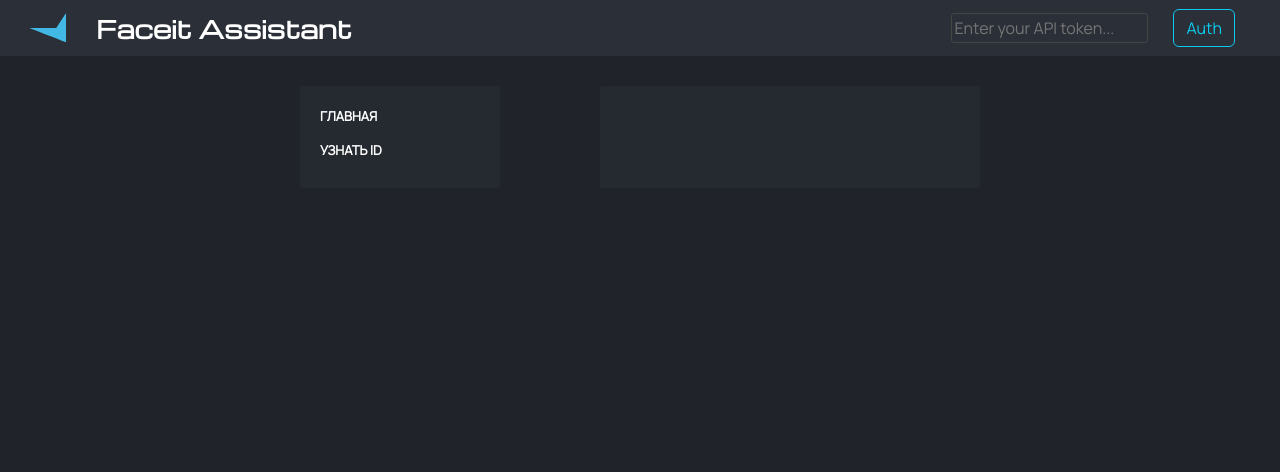
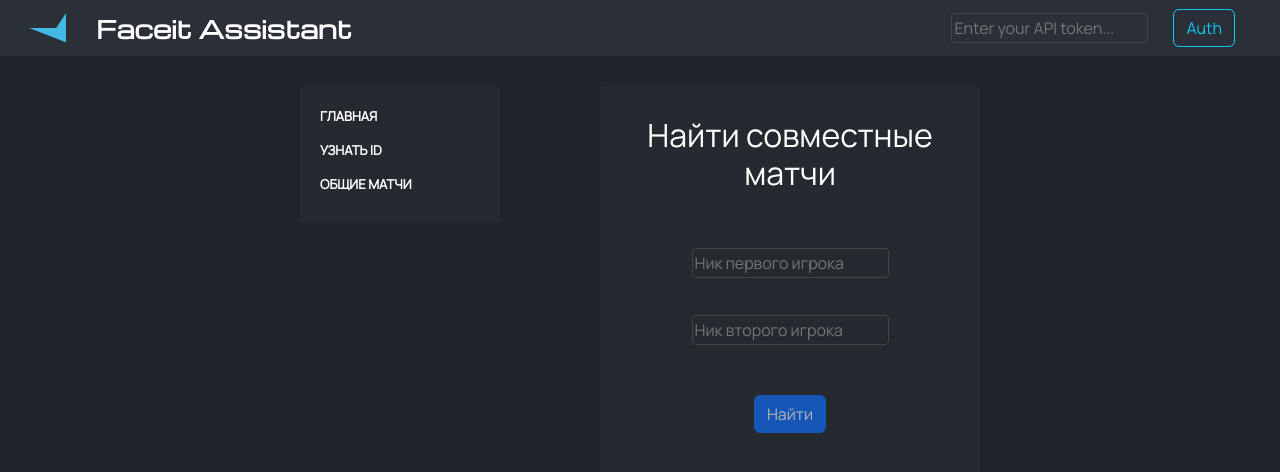
Before and after one commit to lemarz/faceit-assistant-app, a React (Create React App) app: page /#/common-matches in a window 1280 px wide. Shown: the top 472 px of the page. Built offline with nearby package versions, Linux system fonts and the light colour scheme.

Commit message:
feat: functionality for search common matches added

```diff
--- a/src/blocks/app.css
+++ b/src/blocks/app.css
@@ -2,7 +2,7 @@
   font-family: 'Manrope', sans-serif;
   color: white;
   background-color: #20242a;
-  height: 100vh;
+  min-height: 100vh;
 }
 
 a:hover {
--- a/src/blocks/form.css
+++ b/src/blocks/form.css
@@ -13,7 +13,7 @@
 .form__input-area {
   display: flex;
   flex-direction: column;
-  margin: 20px;
+  margin: 20px 0 0;
 }
 
 .form__input {
@@ -24,27 +24,17 @@
   outline: 0;
   outline-offset: 0;
   padding: 2px;
-  margin-bottom: 15px;
+  margin-bottom: 10px;
 }
 
 .form__button-submit {
-  margin: 20px;
+  margin: 13px;
 }
 
 .form__input-error {
+  min-height: 20px;
   color: crimson;
   font-size: 15px;
   line-height: 15px;
+  margin-bottom: 7px;
 }
-
-.getid__result {
-  margin: 20px;
-  text-align: center;
-}
-
-.getid__result-title {
-  margin-bottom: 10px;
-}
-
-.getid__result-id {
-}
--- /dev/null
+++ b/src/blocks/result.css
@@ -0,0 +1,33 @@
+.result {
+  margin: 20px;
+  text-align: center;
+}
+
+.result__title {
+  margin-bottom: 10px;
+  text-align: center;
+}
+
+.result__id-field {
+  text-align: center;
+}
+
+.result__cards {
+  margin: 50px 0;
+  display: flex;
+  flex-wrap: wrap;
+  gap: 10px;
+  justify-content: center;
+}
+
+.result__card {
+  text-align: center;
+}
+
+.result__card-title {
+}
+
+.result__button-matchroom {
+  color: #ff5722;
+  border-color: #ff5722;
+}
--- /dev/null
+++ b/src/components/CommonMatches.js
@@ -0,0 +1,199 @@
+import React, { useState, useRef } from 'react'
+import { Button, Card } from 'react-bootstrap'
+import api from '../utils/Api'
+
+const CommonMatches = () => {
+  const firstPlayerRef = useRef()
+  const secondPlayerRef = useRef()
+
+  const [commonMatches, setCommonMatches] = useState([])
+  const [isButtonValid, setIsButtonValid] = useState(false)
+  const [isLoading, setIsLoading] = useState(false)
+  const [noOneJointMatch, setNoOneJointMatch] = useState(false)
+  const [firstPlayerError, setFirstPlayerError] = useState('')
+  const [secondPlayerError, setSecondPlayerError] = useState('')
+
+  const setValidity = () => {
+    if (
+      firstPlayerRef.current.value.length > 2 &&
+      secondPlayerRef.current.value.length > 2
+    ) {
+      setIsButtonValid(true)
+    } else {
+      setIsButtonValid(false)
+    }
+  }
+
+  const reformatDate = (unix) => {
+    const dateObject = new Date(unix * 1000)
+    return dateObject.toLocaleString()
+  }
+
+  const findCommonElements = (arr1, arr2) => {
+    let anyCommonMatches = false
+
+    arr1.forEach((item1) => {
+      arr2.forEach((item2) => {
+        if (item1.match_id === item2.match_id) {
+          setCommonMatches((prevState) => [...prevState, item1])
+          anyCommonMatches = true
+        }
+      })
+    })
+
+    if (!anyCommonMatches) {
+      console.log('Поменял стейт на тру')
+      setNoOneJointMatch(true)
+    }
+  }
+
+  const findCommonMatches = (name1, name2) => {
+    setCommonMatches([])
+    setNoOneJointMatch(false)
+    setFirstPlayerError('')
+    setSecondPlayerError('')
+    let matchesArr1, matchesArr2
+    let idArr = []
+
+    api
+      .playerId(name1)
+      .then((id1) => (idArr[0] = id1))
+      .catch((err) => {
+        if (err.status === 401) {
+          setFirstPlayerError('Не авторизованно')
+          setSecondPlayerError('Не авторизованно')
+          return Promise.reject()
+        }
+        setFirstPlayerError('Пользователь не найден')
+      })
+      .then(() => {
+        api
+          .playerId(name2)
+          .then((id2) => (idArr[1] = id2))
+          .catch((err) => setSecondPlayerError('Пользователь не найден'))
+          .then(() => {
+            if (!idArr[0] || !idArr[1]) {
+              setIsLoading(false)
+              return Promise.reject()
+            }
+            return idArr
+          })
+          .then((idArr) => {
+            Promise.all([
+              api.playerMatches(idArr[0], 0),
+              api.playerMatches(idArr[0], 100),
+              api.playerMatches(idArr[0], 200),
+              api.playerMatches(idArr[0], 300),
+              api.playerMatches(idArr[0], 400),
+              api.playerMatches(idArr[0], 500),
+              api.playerMatches(idArr[0], 600),
+              api.playerMatches(idArr[0], 700),
+              api.playerMatches(idArr[0], 800),
+              api.playerMatches(idArr[0], 900),
+              api.playerMatches(idArr[0], 1000),
+            ])
+              .then((resMatchesArr) => (matchesArr1 = resMatchesArr.flat()))
+              .then(() => {
+                Promise.all([
+                  api.playerMatches(idArr[1], 0),
+                  api.playerMatches(idArr[1], 100),
+                  api.playerMatches(idArr[1], 200),
+                  api.playerMatches(idArr[1], 300),
+                  api.playerMatches(idArr[1], 400),
+                  api.playerMatches(idArr[1], 500),
+                  api.playerMatches(idArr[1], 600),
+                  api.playerMatches(idArr[1], 700),
+                  api.playerMatches(idArr[1], 800),
+                  api.playerMatches(idArr[1], 900),
+                  api.playerMatches(idArr[1], 1000),
+                ])
+                  .then((resMatchesArr) => (matchesArr2 = resMatchesArr.flat()))
+                  .then(() => {
+                    findCommonElements(matchesArr1, matchesArr2)
+                    setIsLoading(false)
+                  })
+                  .catch(console.error)
+              })
+          })
+      })
+  }
+
+  const onSubmit = () => {
+    setIsLoading(true)
+    findCommonMatches(
+      firstPlayerRef.current.value,
+      secondPlayerRef.current.value
+    )
+  }
+
+  return (
+    <>
+      <h3 className='form__title'>Найти совместные матчи</h3>
+      <form className='form'>
+        <div className='form__input-area'>
+          <input
+            className='form__input'
+            placeholder='Ник первого игрока'
+            type='text'
+            onInput={setValidity}
+            ref={firstPlayerRef}
+          />
+          <span className='form__input-error'>{firstPlayerError}</span>
+          <input
+            className='form__input'
+            placeholder='Ник второго игрока'
+            type='text'
+            onInput={setValidity}
+            ref={secondPlayerRef}
+          />
+          <span className='form__input-error'>{secondPlayerError}</span>
+        </div>
+        <Button
+          variant='primary'
+          type='submit'
+          className='form__button-submit'
+          disabled={!isButtonValid || isLoading}
+          onClick={onSubmit}
+        >
+          {isLoading ? 'Поиск…' : 'Найти'}
+        </Button>
+      </form>
+      {noOneJointMatch && (
+        <div className='result__title'> Нет совместных матчей</div>
+      )}
+      {commonMatches[0] && (
+        <div className='result__title'> Совместные матчи</div>
+      )}
+      <div className='result__cards'>
+        {commonMatches.map((item, i) => {
+          return (
+            <Card
+              className='result__card'
+              key={item.match_id + i}
+              style={{ width: '13rem' }}
+              bg='dark'
+            >
+              <Card.Body>
+                <Card.Title className='result__card-title'>
+                  {i + 1} Match
+                </Card.Title>
+                <Card.Text>{reformatDate(item.finished_at)}</Card.Text>
+
+                <Button
+                  className='result__button-matchroom'
+                  href={`https://www.faceit.com/en/csgo/room/${item.match_id}`}
+                  target='blank'
+                  variant='outline-warning'
+                >
+                  Match Room
+                </Button>
+              </Card.Body>
+            </Card>
+          )
+        })}
+      </div>
+    </>
+  )
+}
+
+export default CommonMatches
--- a/src/components/GetId.js
+++ b/src/components/GetId.js
@@ -19,9 +19,9 @@ const GetId = () => {
         setId(res)
       })
       .catch((err) => {
-        if (err === 'Ошибка: 404') {
+        if (err.status === 404) {
           setError('Пользователь не найден')
-        } else if (err === 'Ошибка: 401') {
+        } else if (err.status === 401) {
           setError('Не авторизованно')
         } else {
           setError(err)
@@ -62,15 +62,9 @@ const GetId = () => {
           Получить
         </Button>
       </form>
-      <div className='getid__result'>
-        {id ? (
-          <div className='getid__result-title'>
-            Id Игрока {nickInputRef.current.value}
-          </div>
-        ) : (
-          ''
-        )}
-        <div className='getid__result-id'>{id}</div>
+      <div className='result'>
+        {id ? <div className='result__title'>Id Игрока</div> : ''}
+        <div className='result__id-field'>{id}</div>
       </div>
     </>
   )
--- a/src/components/Main.js
+++ b/src/components/Main.js
@@ -1,6 +1,7 @@
-import React from 'react';
-import { Link, Route, Routes } from 'react-router-dom';
-import GetId from './GetId';
+import React from 'react'
+import { Link, Route, Routes } from 'react-router-dom'
+import GetId from './GetId'
+import CommonMatches from './CommonMatches'
 
 const Main = () => {
   return (
@@ -17,16 +18,22 @@ const Main = () => {
               Узнать Id
             </Link>
           </li>
+          <li className='main__nav-list'>
+            <Link to='/common-matches' className='main__nav-link'>
+              Общие матчи
+            </Link>
+          </li>
         </ul>
       </nav>
       <div className='main__content'>
         <Routes>
           <Route path='/' element={<></>} />
           <Route path='/get-id' element={<GetId />} />
+          <Route path='/common-matches' element={<CommonMatches />} />
         </Routes>
       </div>
     </div>
-  );
-};
+  )
+}
 
-export default Main;
+export default Main
--- a/src/index.css
+++ b/src/index.css
@@ -6,4 +6,5 @@
 @import url(./blocks/app.css);
 @import url(./blocks/header.css);
 @import url(./blocks/main.css);
+@import url(./blocks/result.css);
 @import url(./blocks/form.css);
--- a/src/utils/Api.js
+++ b/src/utils/Api.js
@@ -1,38 +1,38 @@
 class Api {
-
   constructor(options) {
-      this._baseUrl = options.baseUrl;
-      this._headers = options.headers;
+    this._baseUrl = options.baseUrl
+    this._headers = options.headers
   }
 
   _handleResponse(res) {
     if (res.ok) {
-         return res.json();
+      return res.json()
     }
-      return Promise.reject(`Ошибка: ${res.status}`)
+    return Promise.reject(res)
   }
 
-
   playerId(nickName) {
-      return fetch(`${this._baseUrl}/players?nickname=${nickName}&game=csgo`,
-         {headers: this._headers})
+    return fetch(`${this._baseUrl}/players?nickname=${nickName}&game=csgo`, {
+      headers: this._headers,
+    })
       .then(this._handleResponse)
-         .then(({player_id}) => player_id)
+      .then(({ player_id }) => player_id)
   }
 
   playerMatches(playerId, offset, limit = 100) {
-      return fetch(`${this._baseUrl}/players/${playerId}/history?game=csgo&offset=${offset}&limit=${limit}`,
-         {headers: this._headers})
+    return fetch(
+      `${this._baseUrl}/players/${playerId}/history?game=csgo&offset=${offset}&limit=${limit}`,
+      { headers: this._headers }
+    )
       .then(this._handleResponse)
-         .then(res => res.items)
-
+      .then((res) => res.items)
   }
 
   playerStatistic(playerId) {
-      return fetch(`${this._baseUrl}/players/${playerId}/stats/csgo`,
-         {headers: this._headers}).then(this._handleResponse);
+    return fetch(`${this._baseUrl}/players/${playerId}/stats/csgo`, {
+      headers: this._headers,
+    }).then(this._handleResponse)
   }
-
 }
 
 // * Экземпляр Api
@@ -40,8 +40,8 @@ const api = new Api({
   baseUrl: 'https://open.faceit.com/data/v4',
   headers: {
     authorization: `Bearer ${localStorage.getItem('token')}`,
-      'Content-Type': 'application/json'
-   }
+    'Content-Type': 'application/json',
+  },
 })
 
 export default api
```
Lines whose indentation alone changed are shown as unchanged.
